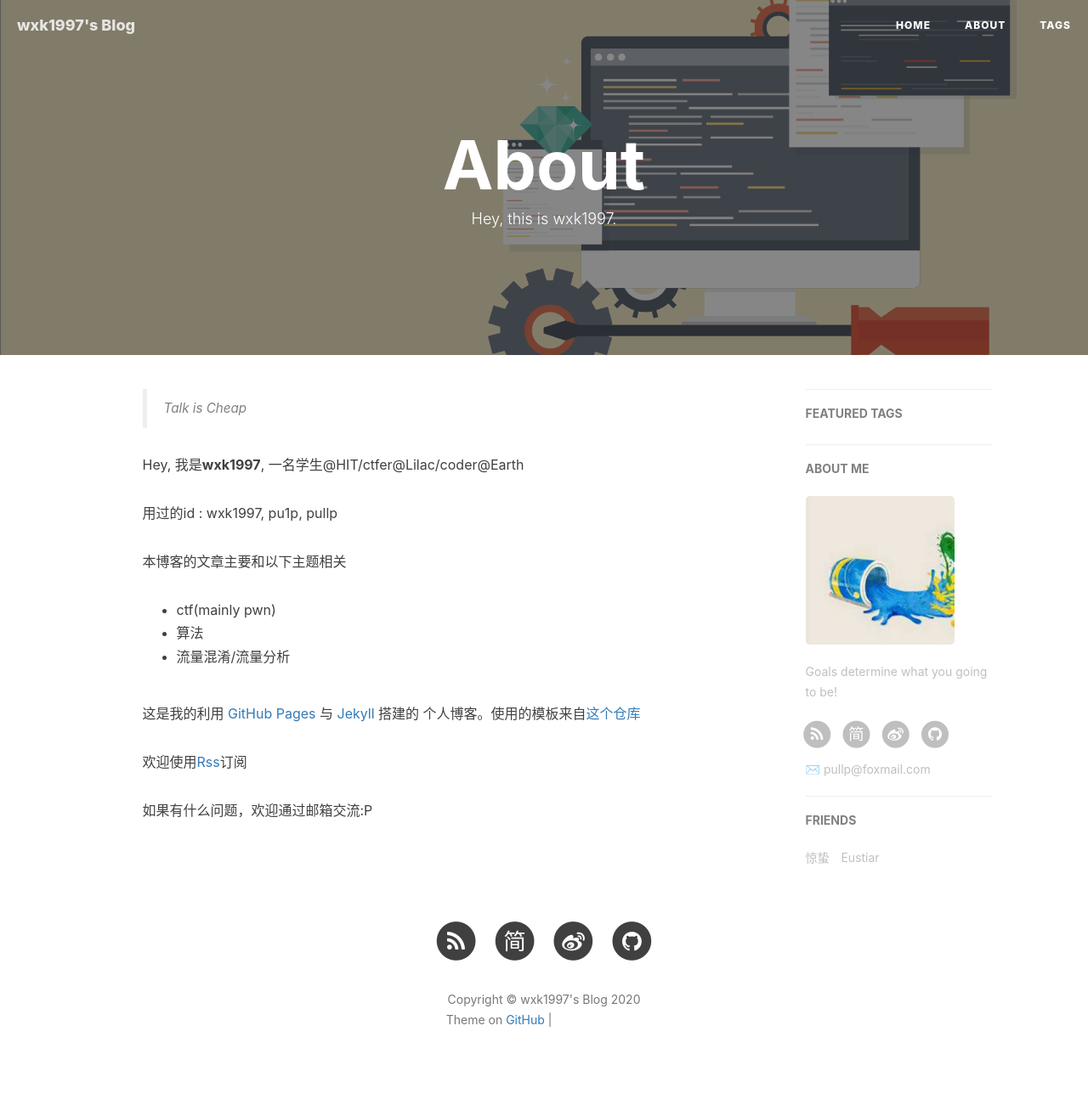
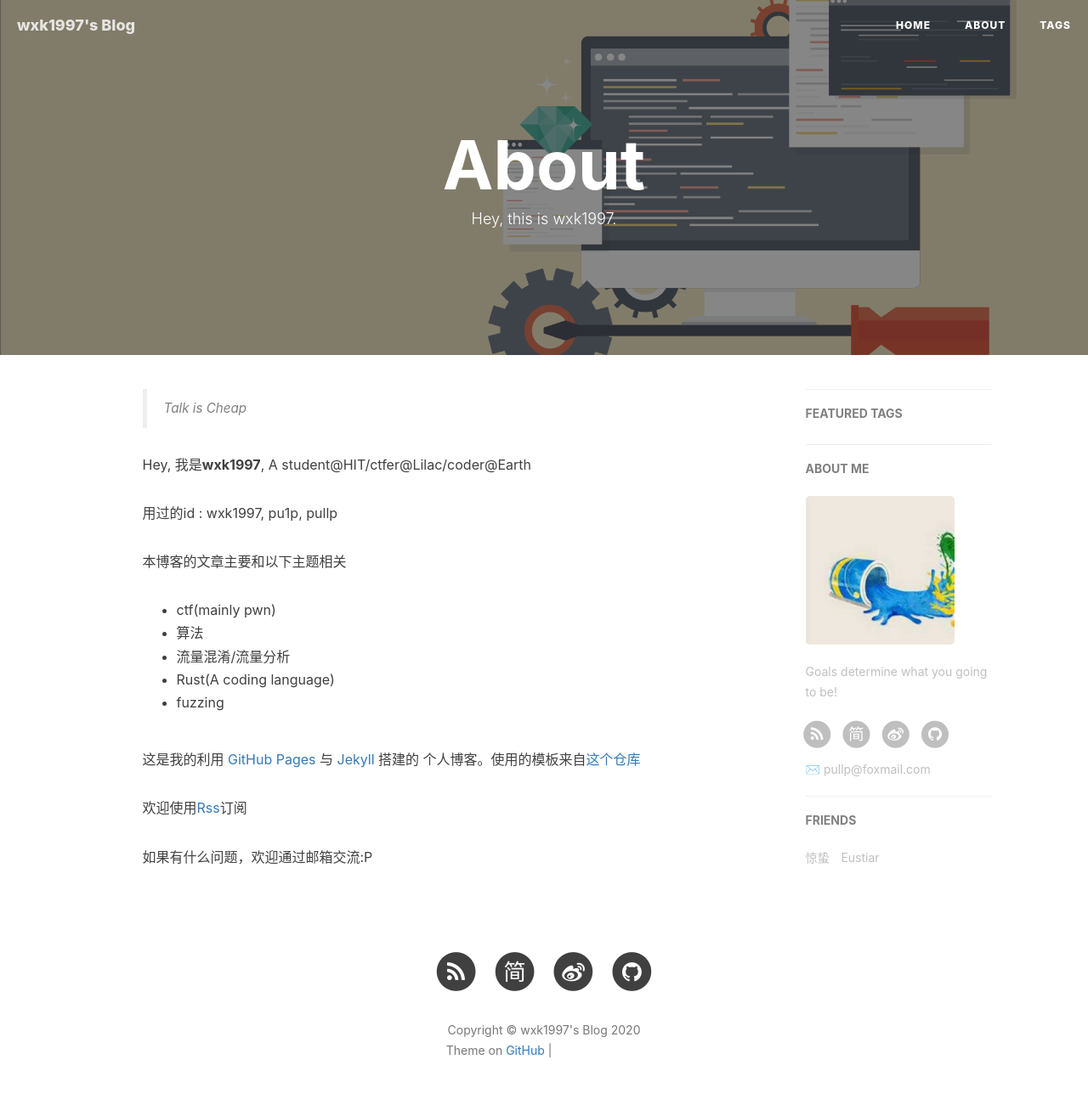
Before and after one commit to pullp/pullp.github.io, a Jekyll site: the page built from about.html, in a window 1280 px wide. Shown: the whole page at 85% size. Built offline with Jekyll 4.4.1, drawn with Linux system fonts in a browser that asks for light colours; nearby versions of some CDN libraries; comment, search, counter and statistics services are not loaded; before the commit the page ends 1278 px from its top, so only the background shows below that; grey boxes are pictures that could not be loaded.

Commit message:
fix: update about

```diff
--- a/about.html
+++ b/about.html
@@ -17,7 +17,7 @@ header-img: "img/default-bg.png"
     <!--copied from markdown -->
     <blockquote><p>Talk is Cheap</p></blockquote>
 
-    <p>Hey, 我是<strong>wxk1997</strong>, 一名学生@HIT/ctfer@Lilac/coder@Earth</p>
+    <p>Hey, 我是<strong>wxk1997</strong>, A student@HIT/ctfer@Lilac/coder@Earth</p>
 
     <p>用过的id : wxk1997, pu1p, pullp</p>
 
@@ -27,6 +27,8 @@ header-img: "img/default-bg.png"
         <li>ctf(mainly pwn)</li>
         <li>算法</li>
         <li>流量混淆/流量分析</li>
+        <li>Rust(A coding language)</li>
+        <li>fuzzing</li>
     </ul>
 
     <p>这是我的利用 <a href="https://pages.github.com/">GitHub Pages</a> 与 <a href="http://jekyll.com.cn/">Jekyll</a> 搭建的 个人博客。使用的模板来自<a href="https://github.com/qiubaiying/qiubaiying.github.io">这个仓库</a></p>
```
